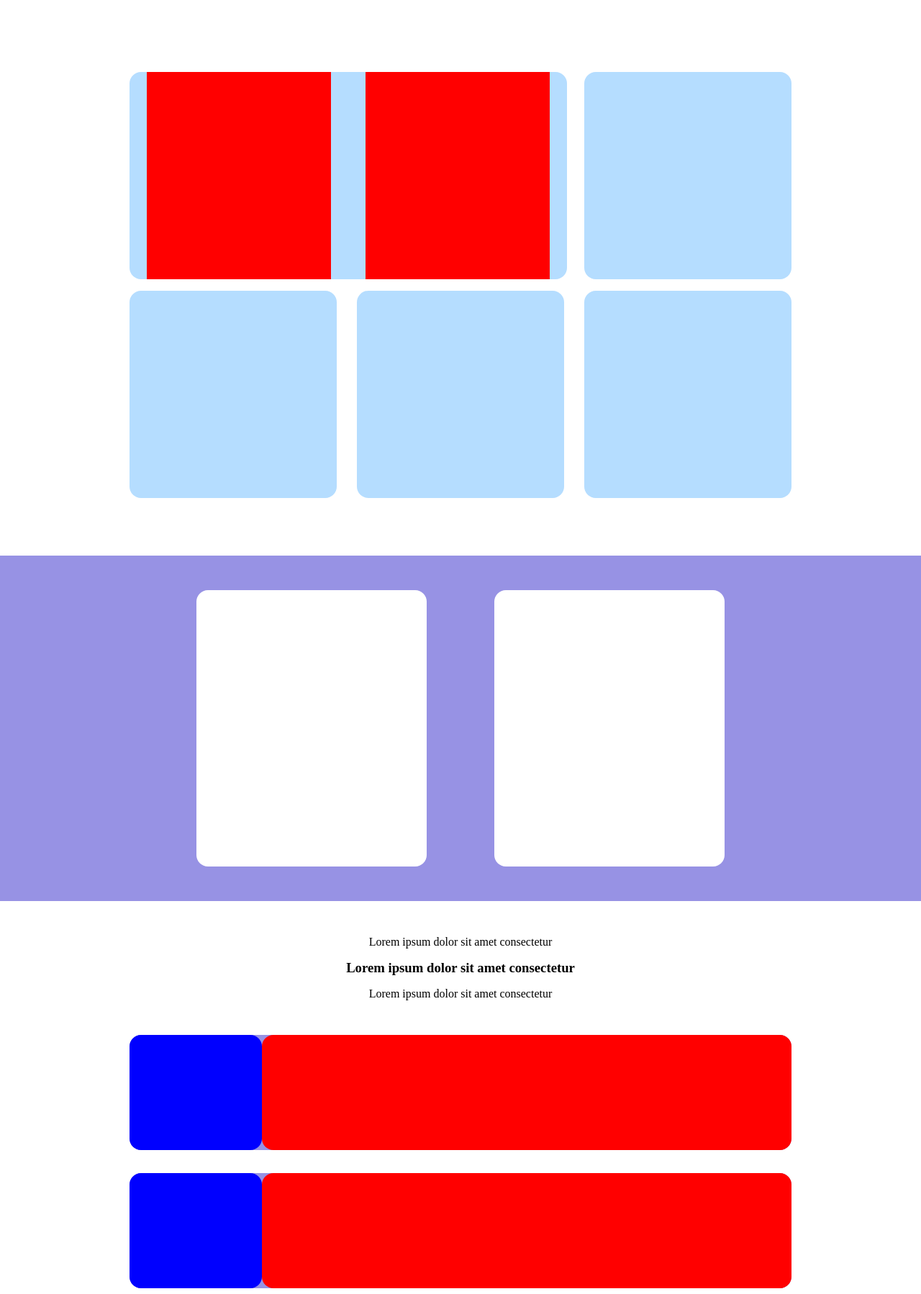
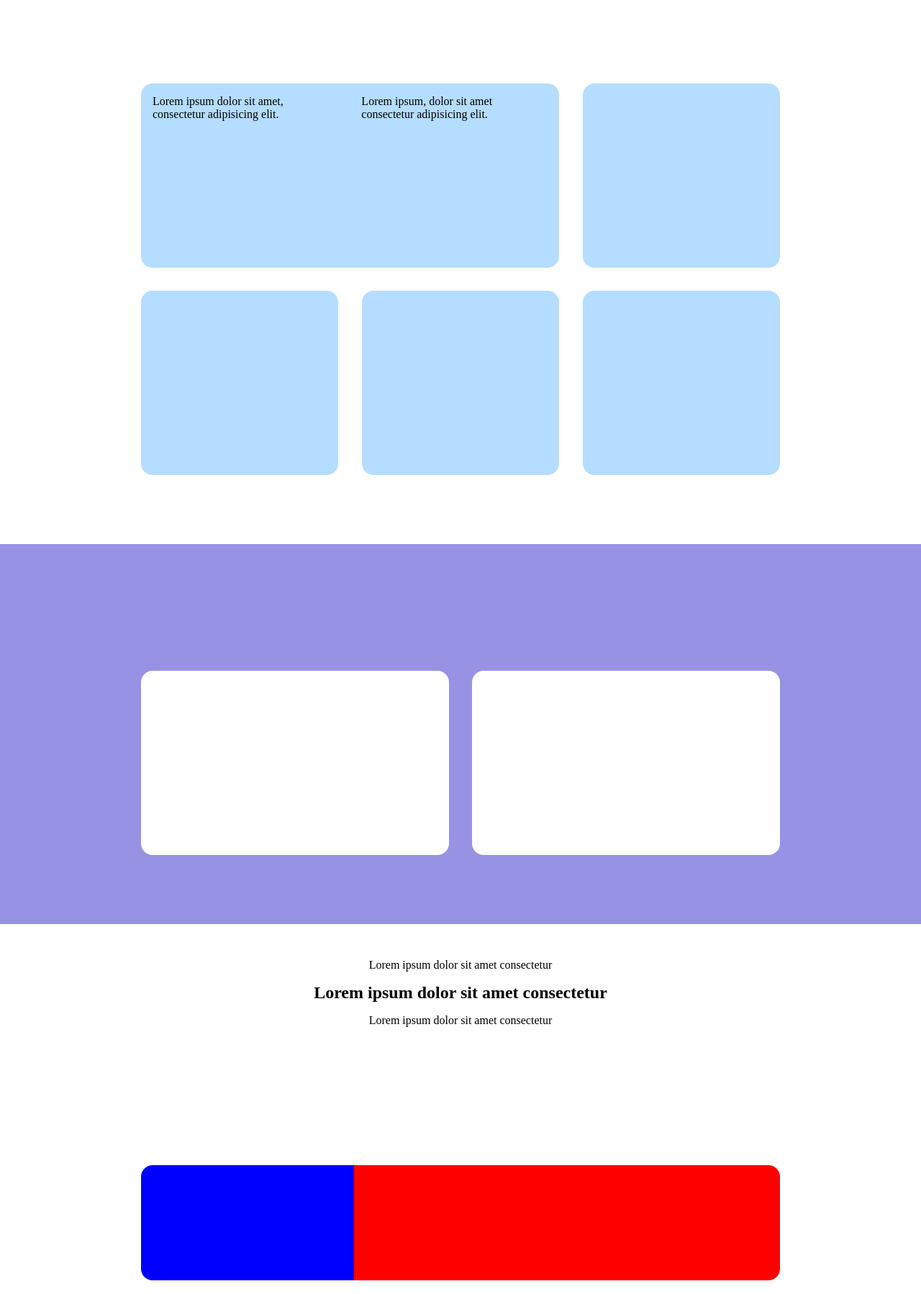
Before and after one commit to DarioRossi99/htmlcss-responsive-layout, a plain HTML site: page index.html in a window 1280 px wide. Shown: the part 60-1858 px from the top of the page at 72% size. Drawn offline with Linux system fonts and the light colour scheme.

Commit message:
aggiustamenti

```diff
--- a/index.html
+++ b/index.html
@@ -1,5 +1,6 @@
 <!DOCTYPE html>
 <html lang="it">
+
 <head>
     <meta charset="UTF-8">
     <meta http-equiv="X-UA-Compatible" content="IE=edge">
@@ -8,12 +9,15 @@
     <link rel="stylesheet" href="style-media.css">
     <title>htmlcss-responsive-layout</title>
 </head>
+
 <body>
 
-<head>
+    <header>
 
         <nav id="blocknav">
+
             <div id="firstnav">
+
                 <div class="barranav">
 
                 </div>
@@ -22,24 +26,32 @@
                 <div class="barranav">
 
                 </div>
+
             </div>
         </nav>
 
-</head>
+    </header>
 
     <main>
+
+
         <section>
 
-        <section>
-            <div class="appstore">
+            <div class="container">
 
-                <div class="demoapp">
+                <div class="phone">
+
+                    <div class="padd">
+
+                        <div class="box">
 
                             <div class="insidedemo">
-
+                                <p>Lorem ipsum dolor sit amet, consectetur adipisicing elit.</p>
                             </div>
 
                             <div class="insidedemo">
+                                <p>Lorem ipsum, dolor sit amet consectetur adipisicing elit.</p>
+                            </div>
 
                         </div>
 
@@ -47,54 +59,81 @@
 
                     <div class="app">
 
-                </div>
-
-                <div class="app">
+                        <div class="box"></div>
 
                     </div>
 
                     <div class="app">
 
+                        <div class="box"></div>
+
                     </div>
 
                     <div class="app">
 
+                        <div class="box"></div>
+
+                    </div>
+
+                    <div class="app">
+
+                        <div class="box"></div>
+
                     </div>
 
                 </div>
+
+            </div>
+
         </section>
 
         <section class="bg">
-            <div class="strategic">
+
+            <div class="container">
+
+                <div class="phone">
 
                     <div class="planning">
+
+                        <div class="develop"></div>
 
                     </div>
 
                     <div class="planning">
 
+                        <div class="develop"></div>
+
                     </div>
 
                 </div>
+
+            </div>
+
         </section>
 
         <section>
 
             <div class="committed">
 
-                <div>
+                <div class="container">
 
-                    <div class="testimonial"><p>Lorem ipsum dolor sit amet consectetur</p></div>
-
-                    <div class="testimonial"><h1>Lorem ipsum dolor sit amet consectetur</h1></div>
-
-                    <div class="testimonial"><p>Lorem ipsum dolor sit amet consectetur</p></div>
-
+                    <div class="testimonial">
+                        <p>Lorem ipsum dolor sit amet consectetur</p>
                     </div>
 
-                <div>
+                    <div class="testimonial">
+                        <h1>Lorem ipsum dolor sit amet consectetur</h1>
+                    </div>
 
-                    <div>
+                    <div class="testimonial">
+                        <p>Lorem ipsum dolor sit amet consectetur</p>
+                    </div>
+
+
+
+
+
+                    <div class="phone">
 
                         <div class="partner">
 
@@ -229,19 +268,35 @@
 
         <section class="bg">
 
+            <div class="container">
+
                 <div class="free">
 
-                <div class="testimonial"><p>Lorem ipsum dolor sit amet consectetur</p></div>
+                    <div class="testimonial">
+                        <p>Lorem ipsum dolor sit amet consectetur</p>
+                    </div>
 
-                <div class="testimonial"><p>Lorem ipsum dolor sit amet consectetur</p></div>
+                    <div class="testimonial">
+                        <p>Lorem ipsum dolor sit amet consectetur</p>
+                    </div>
 
-                <div class="testimonial"><p>Lorem ipsum dolor sit amet consectetur</p></div>
+                    <div class="testimonial">
+                        <p>Lorem ipsum dolor sit amet consectetur</p>
+                    </div>
 
-                <div class="testimonial"><p>Lorem ipsum dolor sit amet consectetur</p></div>
+                    <div class="testimonial">
+                        <p>Lorem ipsum dolor sit amet consectetur</p>
+                    </div>
 
-                <div class="testimonial"><p>Lorem ipsum dolor sit amet consectetur</p></div>
+                    <div class="testimonial">
+                        <p>Lorem ipsum dolor sit amet consectetur</p>
+                    </div>
 
-                <div class="testimonial"><p>Lorem ipsum dolor sit amet consectetur</p></div>
+                    <div class="testimonial">
+                        <p>Lorem ipsum dolor sit amet consectetur</p>
+                    </div>
+
+                </div>
 
             </div>
 
@@ -257,11 +312,17 @@
 
                 <div id="footer">
 
-                        <div class="testimonial"><p>Lorem ipsum dolor sit amet consectetur</p></div>
+                    <div class="testimonial">
+                        <p>Lorem ipsum dolor sit amet consectetur</p>
+                    </div>
 
-                        <div class="testimonial"><p><a href="#">lorem</a>Lorem ipsum dolor sit amet consectetur<a href="#">lorem</a></p></div>
+                    <div class="testimonial">
+                        <p><a href="#">lorem</a>Lorem ipsum dolor sit amet consectetur<a href="#">lorem</a></p>
+                    </div>
 
-                        <div class="testimonial"><p><a href="#">Lorem ipsum</a></p></div>
+                    <div class="testimonial">
+                        <p><a href="#">Lorem ipsum</a></p>
+                    </div>
 
                 </div>
 
@@ -271,7 +332,7 @@
 
     </section>
 
-    </section>
 
 </body>
+
 </html>
--- a/style-media.css
+++ b/style-media.css
@@ -1,11 +1,62 @@
 @media all and (min-width: 768px) {
+
+    .phone{
+
+        flex-direction: row;
+    }
+
+    .phone .planning{
+
+        flex-direction: row;
+
+        width: 50%;
+    }
+
+    .padd{
+
+        width: 66.6%;
+
+        flex-direction: row;
+    }
+
+    .padd .box{
+        flex-direction: row;
+    }
+
+    .app{
+
+        width: 33.3%;
+
+    }
+
+    .develop{
+
+        flex-direction: row;
+
+    }
+
+    .phone .partner{
+
+        flex-direction: row;
+
+    }
+
+    .idpartner {
+        flex-basis: calc(100% / 3);
+    }
+
+    .datipartner{
+        flex-basis: calc(100% / 3 * 2);
+    }
 
 }
 
 @media all and (min-width: 992px) {
 
-}
+    .insidedemo{
 
-@media all and (min-width: 1200px) {
+        width: 50%;
+
+    }
 
 }
--- a/style.css
+++ b/style.css
@@ -54,42 +54,45 @@ a{
     flex-direction: row
 }
 
-.appstore{
+.phone{
     margin: 0 auto;
     padding-top: 10em;
     padding-bottom: 5rem;
     display: flex;
     max-width: 920px;
-    gap: 1em;
     flex-wrap: wrap;
     justify-content: space-between;
+    flex-direction: column;
 }
 
 .app{
-    background-color: rgb(181, 221, 255);
-    width: 18rem;
+    padding: 1rem;
+    width: 100%;
     height: 18rem;
     display: flex;
     border-radius: 1rem;
 }
 
-.demoapp{
+.box{
+    width: 100%;
+    min-height: 100%;
     background-color: rgb(181, 221, 255);
-    width: 38rem;
-    height: 18rem;
+    border-radius: 1rem;
+}
+
+.padd .box{
     display: flex;
-    border-radius: 1rem;
-    justify-content: space-around;
+    flex-direction: column;
+}
+
+.padd{
+    padding: 1rem;
 }
 
 .insidedemo{
-    width: 16rem;
-    height: 18rem;
-    display: flex;
+    width: 100%;
     padding: 1rem;
-    background-color: red;
 }
-
 .strategic{
     margin: 0 auto;
     padding: 3rem 0;
@@ -99,9 +102,17 @@ a{
 }
 
 .planning{
-    height: 24rem;
-    width: 20rem;
-    background-color: white;
+    padding: 1rem;
+    width: 100%;
+    height: 18rem;
+    display: flex;
+    border-radius: 1rem;
+}
+
+.develop{
+    width: 100%;
+    min-height: 100%;
+    background-color: rgb(255, 255, 255);
     border-radius: 1rem;
 }
 
@@ -122,24 +133,25 @@ a{
 }
 
 .partner{
-    max-width: 920px;
-    background-color: rgb(151, 146, 228);
-    height: 10rem;
+    padding: 1rem;
+    width: 100%;
+    height: 12rem;
     display: flex;
     border-radius: 1rem;
-    margin-top: 2rem;
+    margin-bottom: 3%
 }
 
+
 .idpartner {
-    flex-basis: 20%;
+    flex-basis: calc(100% / 4);
     background-color: blue;
-    border-radius: 1rem;
+    border-radius: 1rem 0rem 0rem 1rem;
 }
 
 .datipartner{
-    border-radius: 1rem;
-    flex-basis: 80%;
-    background-color: red
+    flex-basis: calc(100% / 4 * 3);
+    background-color: red;
+    border-radius: 0rem 1rem 1rem 0rem;
 }
 
 .benefits{
```
Lines whose indentation alone changed are shown as unchanged.
